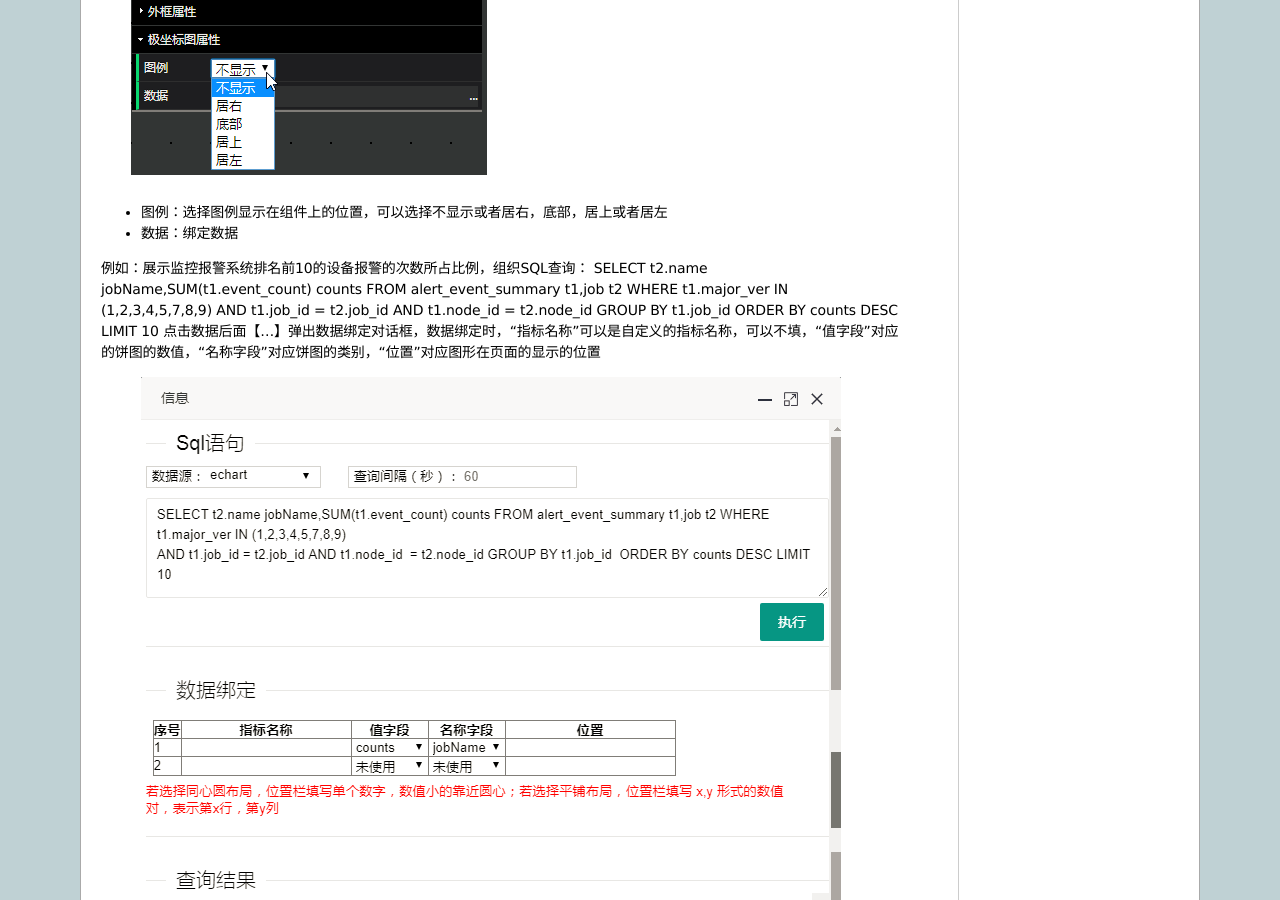
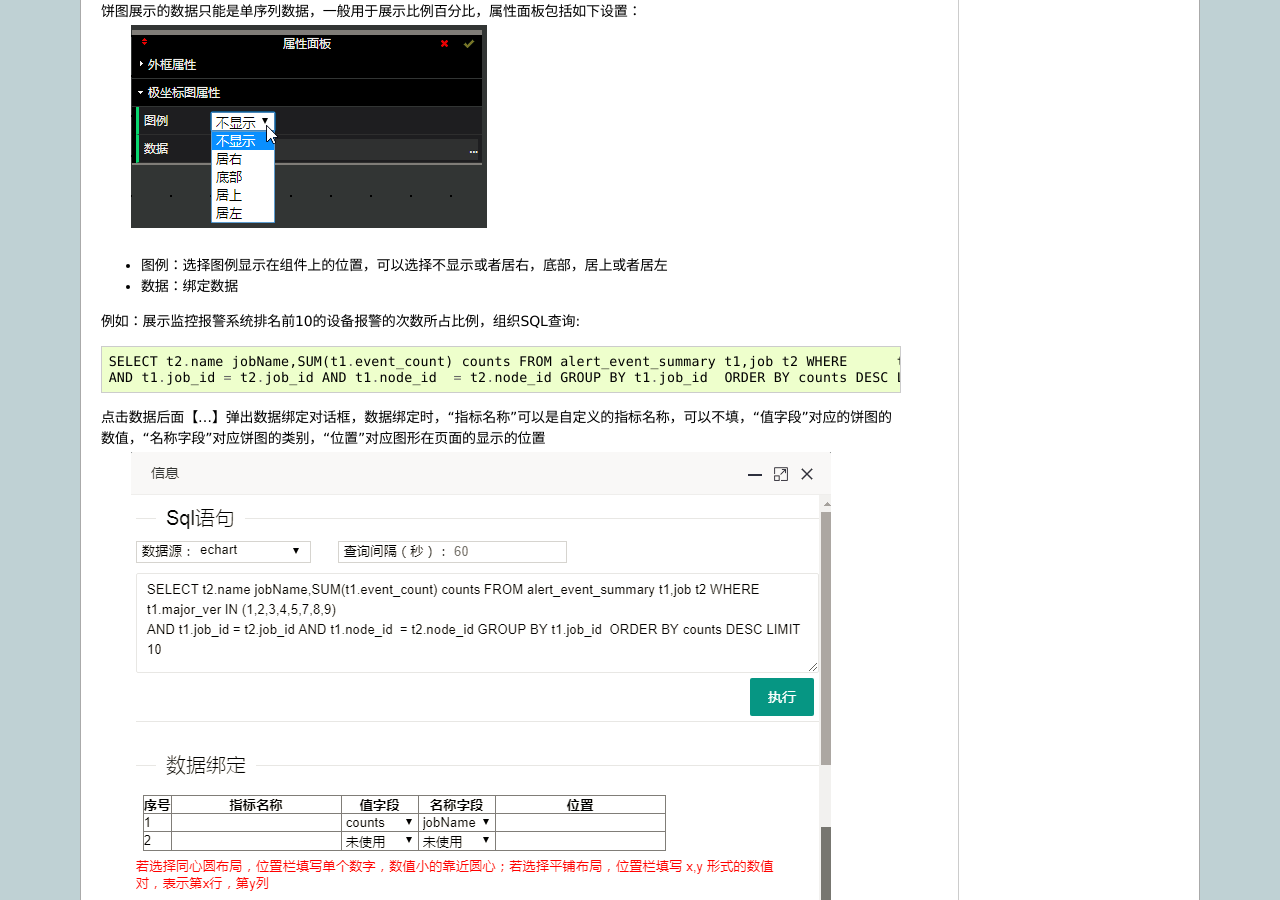
Before and after one commit to bicenter2019/bicenter-doc, a Sphinx documentation site: the page built from source/datashow_help.rst, in a window 1280 px wide and 900 px high, scrolled down 4482 px. Built offline with Sphinx 7.4.7, drawn with Linux system fonts in a browser that asks for light colours; some of the changed text lies outside the part shown.

Commit message:
Add files via upload

```diff
--- a/source/datashow_help.rst
+++ b/source/datashow_help.rst
@@ -69,8 +69,10 @@ HTML片段
 * 字体：设置组件要展示的字体样式
 * html模板：输入自定义html样式，取变量的方式是${变量名}
 * 数据：绑定数据
-例如：展示监控报警系统报警的次数，组织SQL查询如下：
-select  count(*)  as  count  from  tbl_ci_base_info
+例如：展示监控报警系统报警的次数，组织SQL查询如下::
+
+	select  count(*)  as  count  from  tbl_ci_base_info
+
 点击数据后面【....】弹出数据绑定对话框进行数据绑定，在数据绑定选择要展示的数据字段名称
  .. image :: _static/images/datashow/2.4.1.2.png
 查看数据绑定结果如下：
@@ -84,9 +86,11 @@ select  count(*)  as  count  from  tbl_ci_base_info
  .. image :: _static/images/datashow/2.4.2.1.png
 * 图例：选择图例显示在组件上的位置，可以选择不显示或者居右，底部，居上或者居左
 * 数据：绑定数据
-例如：展示监控报警系统排名前10的设备报警的次数所占比例，组织SQL查询：
-SELECT t2.name jobName,SUM(t1.event_count) counts FROM alert_event_summary t1,job t2 WHERE t1.major_ver IN (1,2,3,4,5,7,8,9)
-AND t1.job_id = t2.job_id AND t1.node_id  = t2.node_id GROUP BY t1.job_id  ORDER BY counts DESC LIMIT 10
+例如：展示监控报警系统排名前10的设备报警的次数所占比例，组织SQL查询::
+
+	SELECT t2.name jobName,SUM(t1.event_count) counts FROM alert_event_summary t1,job t2 WHERE 	t1.major_ver IN (1,2,3,4,5,7,8,9)
+	AND t1.job_id = t2.job_id AND t1.node_id  = t2.node_id GROUP BY t1.job_id  ORDER BY counts DESC LIMIT 10
+
 点击数据后面【...】弹出数据绑定对话框，数据绑定时，“指标名称”可以是自定义的指标名称，可以不填，“值字段”对应的饼图的数值，“名称字段”对应饼图的类别，“位置”对应图形在页面的显示的位置
  .. image :: _static/images/datashow/2.4.2.2.png
 查看绑定结果如下:
```
